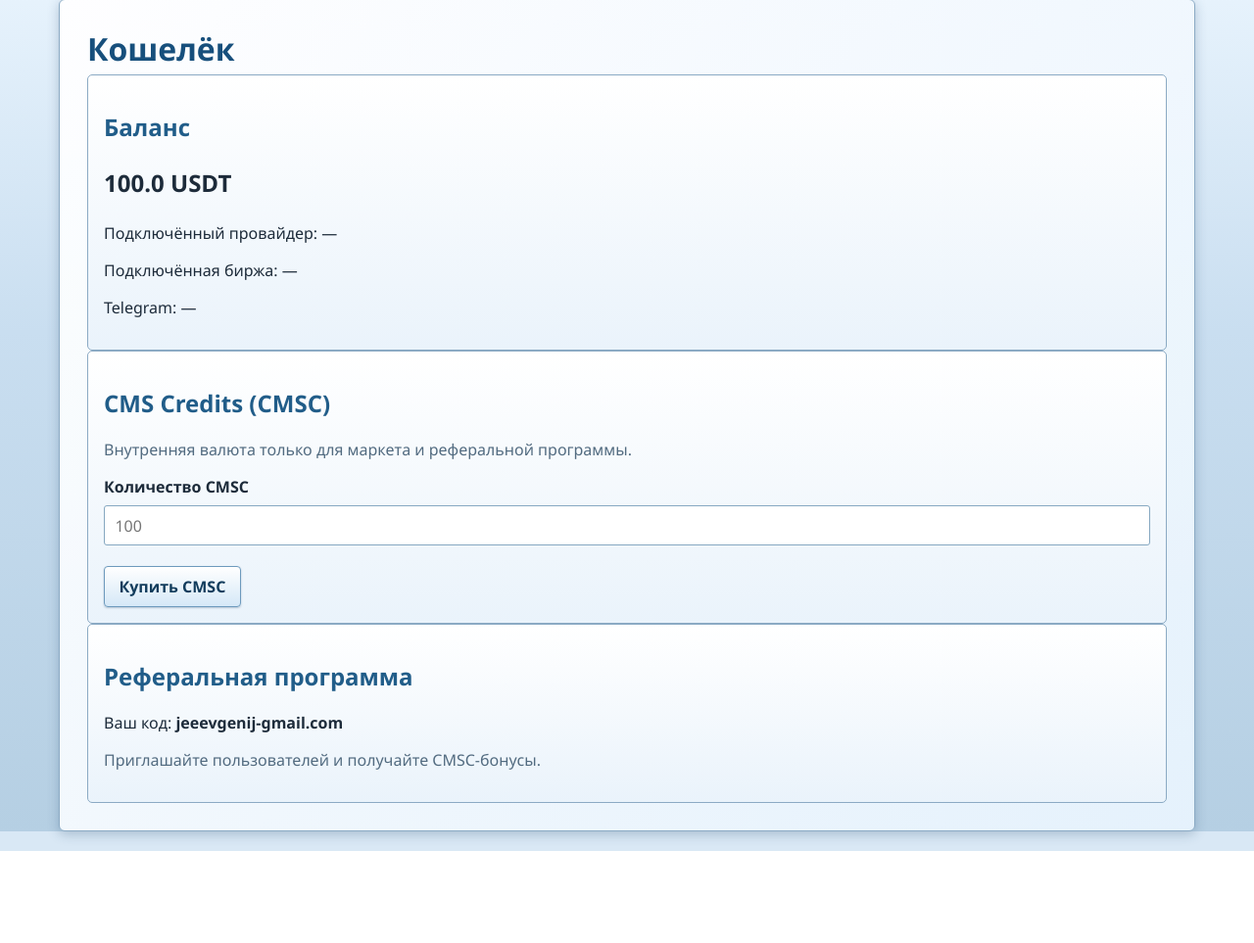
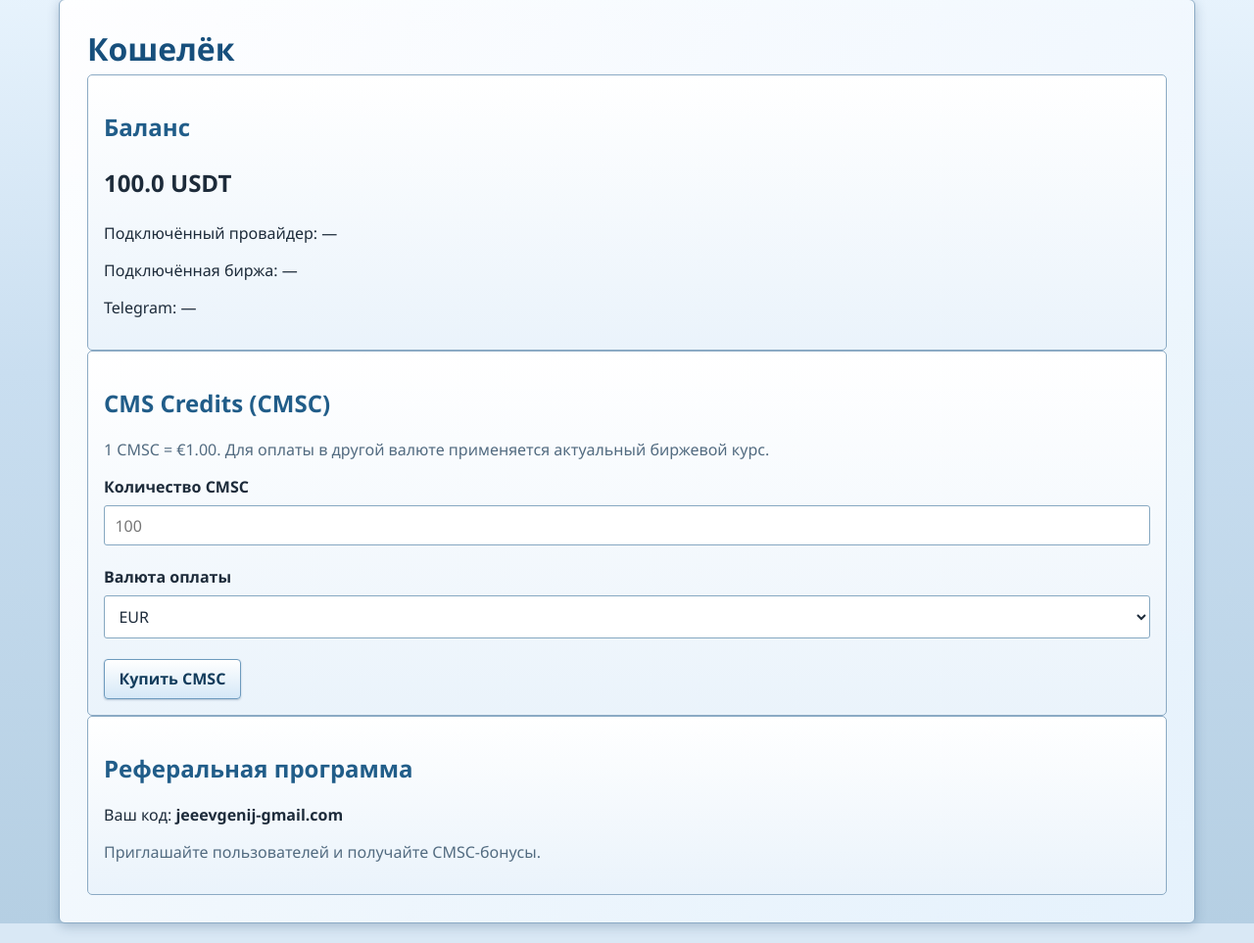
Before and after one commit to bosszeka40-pixel/Cms-my, a Flask app: page /wallet in a window 1280 px wide. Shown: the part 80-1043 px from the top of the page at 98% size. Before the commit the page ends 949 px from the top, so only its background shows below. Run offline with Flask 3, Linux system fonts and the light colour scheme; a user stored in the database is signed in; data comes from the database, SQL or seed files in the repository.

Commit message:
Add EUR-pegged CMSC quotes
Co-authored-by: jevvgenij-coder <314512546+jevvgenij-coder@users.noreply.github.com>

```diff
--- a/app.py
+++ b/app.py
@@ -8,6 +8,7 @@ import hashlib
 import yaml
 import ccxt
 import math
+import requests
 
 from backend.bot import HFTBot
 from backend.cms_core import CMSEngine
@@ -31,6 +32,8 @@ TRADING_PAIRS = ['BTC/USDT', 'ETH/USDT', 'SOL/USDT', 'BNB/USDT', 'XRP/USDT']
 INTERNAL_CURRENCY = 'CMS Credits (CMSC)'
 CRYPTO_PAYOUT_ASSETS = ('USDT', 'USDC', 'BTC')
 CARD_PAYOUT_SERVICES = ('Stripe', 'PayPal', 'Adyen', 'Revolut Business')
+CMSC_EUR_RATE = 1.0
+CMSC_PAYMENT_CURRENCIES = ('EUR', 'USD', 'GBP')
 
 DEFAULT_PLUGINS = [
     {'name': 'Sentiment Analyzer', 'price': 29.99, 'description': 'AI-модуль для анализа новостей и торговых сигналов.'},
@@ -183,6 +186,30 @@ def load_plugins():
     if not cmse.list_plugins():
         for plugin in DEFAULT_PLUGINS:
             cmse.create_plugin(plugin['name'], plugin['price'], plugin['description'])
+
+
+def cmsc_price_in_currency(amount, currency):
+    """Return the payment quote for CMSC, pegged 1:1 to EUR."""
+    currency = (currency or 'EUR').upper()
+    if currency not in CMSC_PAYMENT_CURRENCIES:
+        raise ValueError('Неподдерживаемая валюта оплаты.')
+    if not math.isfinite(amount) or amount <= 0:
+        raise ValueError('Введите положительное количество CMSC.')
+    if currency == 'EUR':
+        return amount * CMSC_EUR_RATE
+    try:
+        response = requests.get(
+            'https://api.frankfurter.app/latest',
+            params={'from': 'EUR', 'to': currency},
+            timeout=5,
+        )
+        response.raise_for_status()
+        rate = float(response.json()['rates'][currency])
+        if not math.isfinite(rate) or rate <= 0:
+            raise ValueError
+    except (requests.RequestException, KeyError, TypeError, ValueError) as exc:
+        raise ValueError('Не удалось получить актуальный курс валюты.') from exc
+    return amount * rate
 
 
 def get_user(user_id):
@@ -544,13 +571,15 @@ def marketplace():
                 wallet = get_wallet(session['user_id'])
                 message = f'Telegram @{telegram} подключен.'
         elif action == 'buy_credits':
-            amount = float(request.form.get('amount', 0))
-            if amount > 0:
+            try:
+                amount = float(request.form.get('amount', 0))
+                currency = request.form.get('currency', 'EUR')
+                quote = cmsc_price_in_currency(amount, currency)
                 update_wallet(session['user_id'], credits=wallet['credits'] + amount)
                 wallet = get_wallet(session['user_id'])
-                message = f'Куплено {amount:.0f} CMSC.'
-            else:
-                message = 'Введите положительное количество CMSC.'
+                message = f'Куплено {amount:.0f} CMSC. К оплате: {quote:.2f} {currency}.'
+            except ValueError as exc:
+                message = str(exc)
         elif action == 'buy_plugin':
             plugin_name = request.form.get('plugin_name')
             plugin = next((p for p in plugins if p.name == plugin_name), None)
@@ -1065,14 +1094,13 @@ def wallet_page():
         if action == 'buy_credits':
             try:
                 amount = float(request.form.get('amount', '0'))
-                if amount <= 0:
-                    message = 'Введите положительное количество CMSC.'
-                else:
-                    update_wallet(session['user_id'], credits=wallet['credits'] + amount)
-                    wallet = get_wallet(session['user_id'])
-                    message = f'Куплено {amount:.0f} CMSC.'
-            except ValueError:
-                message = 'Неверное количество CMSC.'
+                currency = request.form.get('currency', 'EUR')
+                quote = cmsc_price_in_currency(amount, currency)
+                update_wallet(session['user_id'], credits=wallet['credits'] + amount)
+                wallet = get_wallet(session['user_id'])
+                message = f'Куплено {amount:.0f} CMSC. К оплате: {quote:.2f} {currency}.'
+            except ValueError as exc:
+                message = str(exc)
         elif action == 'buy_usdt':
             try:
                 amount = float(request.form.get('amount', '0'))
@@ -1087,7 +1115,12 @@ def wallet_page():
             except ValueError:
                 message = 'Неверная сумма.'
 
-    return render_template('wallet.html', wallet=wallet, message=message)
+    return render_template(
+        'wallet.html',
+        wallet=wallet,
+        message=message,
+        payment_currencies=CMSC_PAYMENT_CURRENCIES,
+    )
 
 
 @app.route('/logout')
--- a/templates/wallet.html
+++ b/templates/wallet.html
@@ -14,12 +14,20 @@
     </div>
     <div class="card">
         <h2>CMS Credits (CMSC)</h2>
-        <p class="muted">Внутренняя валюта только для маркета и реферальной программы.</p>
+        <p class="muted">1 CMSC = €1.00. Для оплаты в другой валюте применяется актуальный биржевой курс.</p>
         <form method="post">
             <input type="hidden" name="action" value="buy_credits">
             <div class="field-group">
                 <label for="amount">Количество CMSC</label>
                 <input type="number" min="1" step="1" id="amount" name="amount" placeholder="100">
+            </div>
+            <div class="field-group">
+                <label for="currency">Валюта оплаты</label>
+                <select id="currency" name="currency">
+                    {% for currency in payment_currencies %}
+                        <option value="{{ currency }}">{{ currency }}</option>
+                    {% endfor %}
+                </select>
             </div>
             <button type="submit" class="btn">Купить CMSC</button>
         </form>
```
